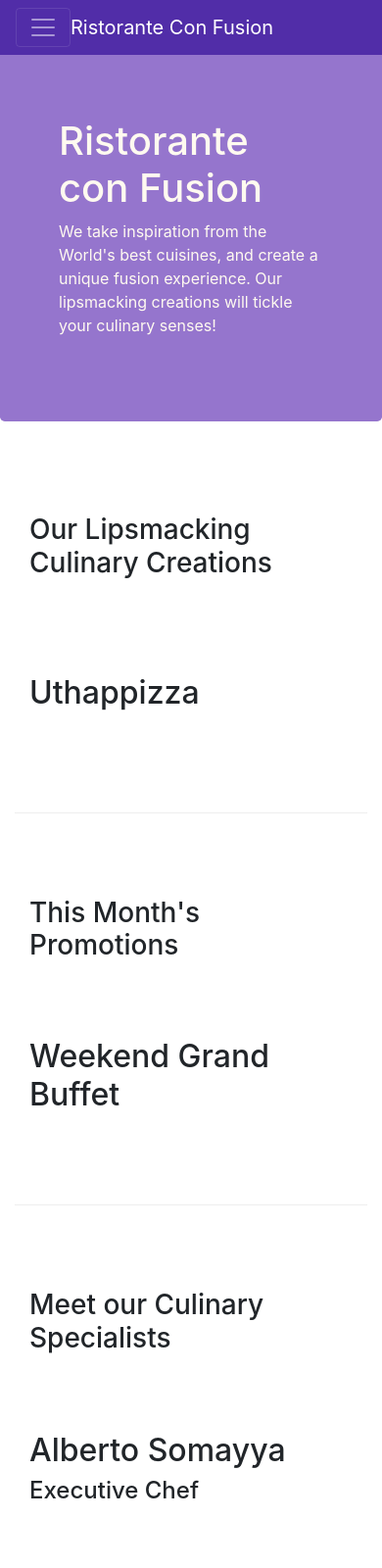
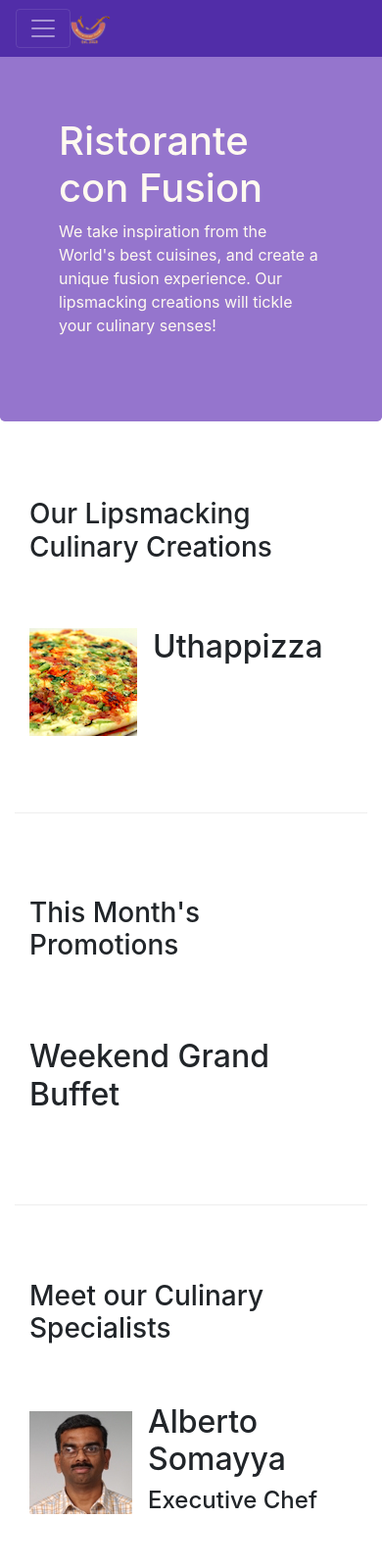
Before and after one commit to steliosgnl/conFusion, a website: page index.html in a window 390 px wide. Shown: the top 1600 px of the page at 98% size. Drawn offline with nearby package versions, Linux system fonts and the light colour scheme.

Commit message:
media and imgs

```diff
--- a/index.html
+++ b/index.html
@@ -21,7 +21,7 @@
             <button class="navbar-toggler" type="button" data-toggle="collapse" data-target="#Navbar">
                 <span class="navbar-toggler-icon"></span>
             </button>
-            <a class="navbar-brand mr-auto" href="#">Ristorante Con Fusion</a>
+            <a class="navbar-brand mr-auto" href="#"><img src="img/logo.png" height="30" width="41"></a>
             <div class="collapse navbar-collapse" id="Navbar">
                 <ul class="navbar-nav mr-auto">
                     <li class="nav-item active"> <a class="nav-link" href="#"> <span class="fa fa-home fa-lg"></span> Home </a></li>
@@ -52,8 +52,14 @@
                 <h3>Our Lipsmacking Culinary Creations</h3>
             </div>
             <div class="col col-sm order-sm-first col-md">
-                <h2>Uthappizza</h2>
-                <p class="d-none d-sm-block">A unique combination of Indian Uthappam (pancake) and Italian pizza, topped with Cerignola olives, ripe vine cherry tomatoes, Vidalia onion, Guntur chillies and Buffalo Paneer.</p>
+                <div class="media">
+                    <img class="d-flex mr-3 img0thubnail align-self-center"
+                        src="img/uthappizza.png" alt="uthappizza">
+                        <div class="media-body">
+                            <h2 class="mt-0">Uthappizza</h2>
+                            <p class="d-none d-sm-block">A unique combination of Indian Uthappam (pancake) and Italian pizza, topped with Cerignola olives, ripe vine cherry tomatoes, Vidalia onion, Guntur chillies and Buffalo Paneer.</p>
+                        </div>
+                </div>
             </div>
         </div>
 
@@ -73,9 +79,15 @@
                 <h3>Meet our Culinary Specialists</h3>
             </div>
             <div class="col col-sm order-sm-first col-md">
-                <h2>Alberto Somayya</h2>
-                <h4>Executive Chef</h4>
-                <p class="d-none d-sm-block">Award winning three-star Michelin chef with wide International experience having worked closely with whos-who in the culinary world, he specializes in creating mouthwatering Indo-Italian fusion experiences. </p>
+                <div class="media">
+                    <img class="d-flex mr-3 img-thubnail align-self-center"
+                        src="img/alberto.png" alt="alberto">
+                    <div class="meda-body">
+                        <h2>Alberto Somayya</h2>
+                        <h4>Executive Chef</h4>
+                        <p class="d-none d-sm-block">Award winning three-star Michelin chef with wide International experience having worked closely with whos-who in the culinary world, he specializes in creating mouthwatering Indo-Italian fusion experiences. </p>
+                    </div>
+                </div>
             </div>
         </div>
     </div>
```
Also changed, not shown: aboutus.html (+6 -5 lines), contactus.html (+1 -1 lines), img/alberto.png (added), img/buffet.png (added), img/logo.png (added), img/uthappizza.png (added), 1 other file.
